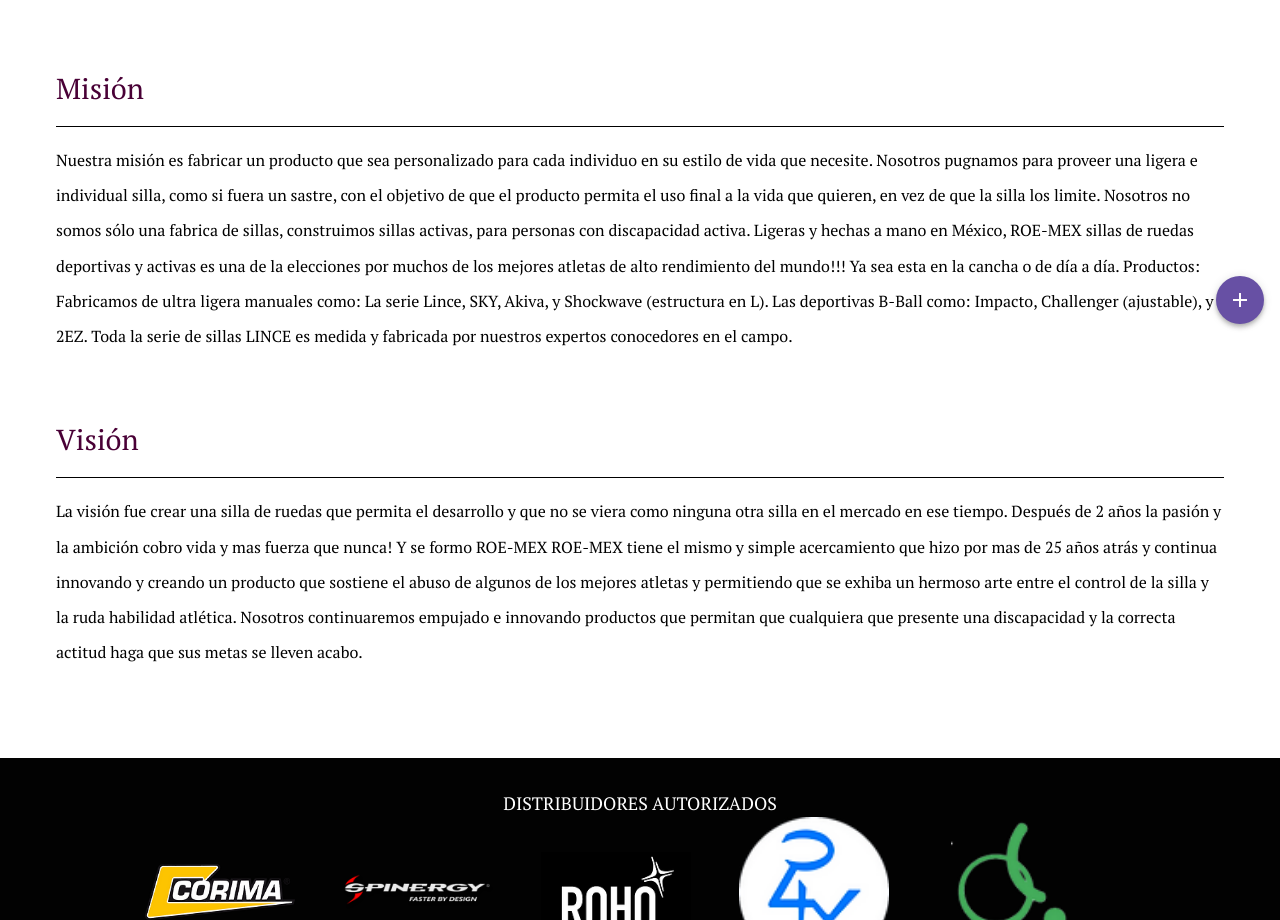
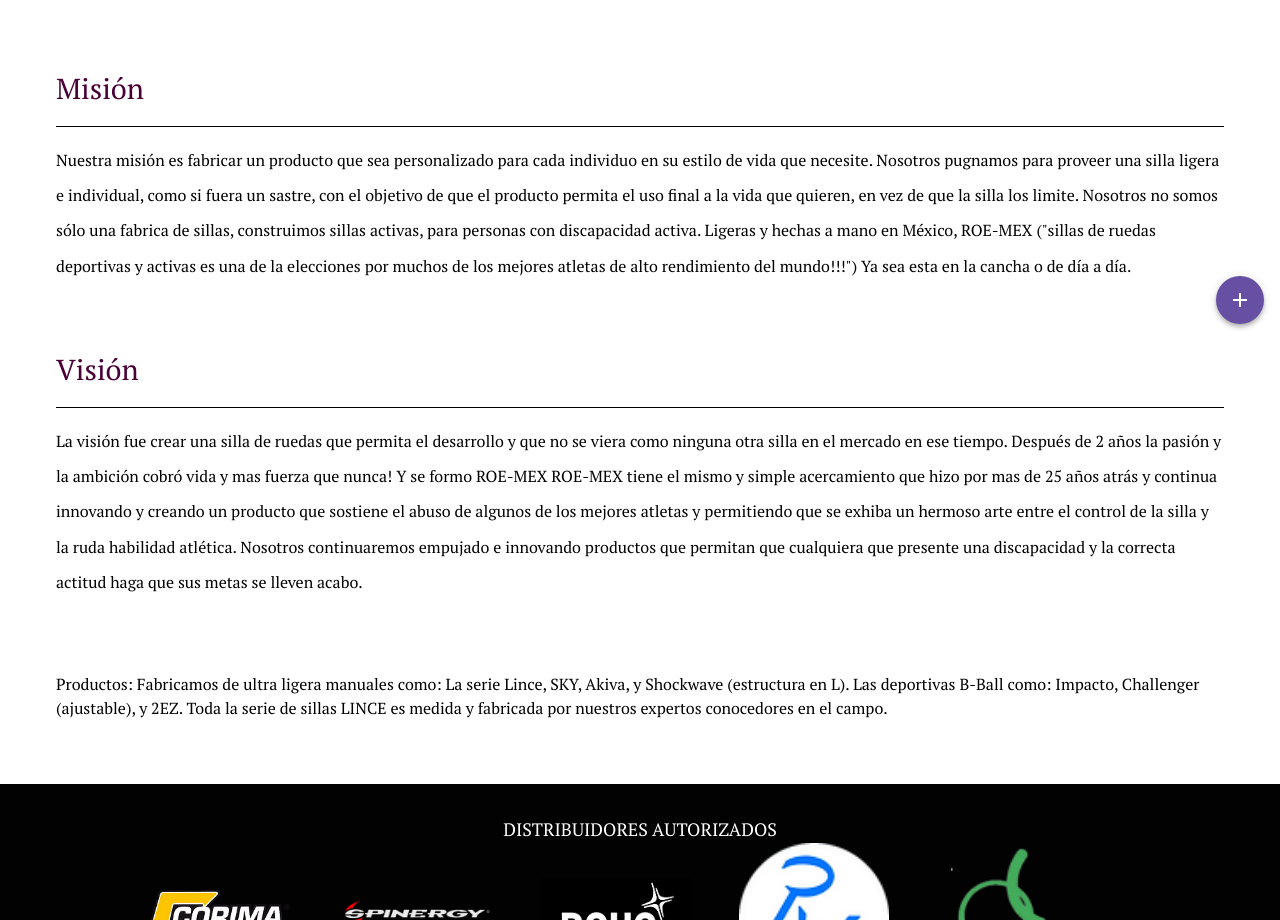
Before and after one commit to vegavLuis/linceWebFront, a Vue app: page /quienes-somos in a window 1280 px wide. Shown: the part 460-1380 px from the top of the page. Built offline with nearby package versions, Linux system fonts and the light colour scheme; a web font is replaced by a local one.

Commit message:
se corrigen errores

```diff
--- a/src/stores/quienesSomos/app.js
+++ b/src/stores/quienesSomos/app.js
@@ -13,18 +13,17 @@
       titulo: 'Misión',
       texto: `Nuestra misión es fabricar un producto que sea personalizado para cada individuo en su estilo de vida que necesite.
 
-      Nosotros pugnamos para proveer una ligera e individual silla, como si fuera un sastre, con el objetivo de que el producto permita el uso final a la vida que quieren, en vez de que la silla los limite.
+      Nosotros pugnamos para proveer una silla ligera e individual, como si fuera un sastre, con el objetivo de que el producto permita el uso final a la vida que quieren, en vez de que la silla los limite.
 
       Nosotros no somos sólo una fabrica de sillas, construimos sillas activas, para personas con discapacidad activa.
 
-      Ligeras y hechas a mano en México, ROE-MEX sillas de ruedas deportivas y activas es una de la elecciones por muchos de los mejores atletas de alto rendimiento del mundo!!! Ya sea esta en la cancha o de día a día.
+      Ligeras y hechas a mano en México, ROE-MEX ("sillas de ruedas deportivas y activas es una de la elecciones por muchos de los mejores atletas de alto rendimiento del mundo!!!") Ya sea esta en la cancha o de día a día.
 
-      Productos: Fabricamos de ultra ligera manuales como: La serie Lince, SKY, Akiva, y Shockwave (estructura en L). Las deportivas B-Ball como: Impacto, Challenger (ajustable), y 2EZ. Toda la serie de sillas LINCE es medida y fabricada por nuestros expertos conocedores en el campo.
           `
     },
     {
       titulo: 'Visión',
-      texto: `La visión fue crear una silla de ruedas que permita el desarrollo y que no se viera como ninguna otra silla en el mercado en ese tiempo. Después de 2 años la pasión y la ambición cobro vida y mas fuerza que nunca! Y se formo ROE-MEX
+      texto: `La visión fue crear una silla de ruedas que permita el desarrollo y que no se viera como ninguna otra silla en el mercado en ese tiempo. Después de 2 años la pasión y la ambición cobró vida y mas fuerza que nunca! Y se formo ROE-MEX
 
         ROE-MEX tiene el mismo y simple acercamiento que hizo por mas de 25 años atrás y continua innovando y creando un producto que sostiene el abuso de algunos de los mejores atletas y permitiendo que se exhiba un hermoso arte entre el control de la silla y la ruda habilidad atlética.
 
--- a/src/views/QuienesSomos.vue
+++ b/src/views/QuienesSomos.vue
@@ -23,6 +23,15 @@
       <v-divider :thickness="1" color="black" class="border-opacity-100"></v-divider>
       <p class="pt-4 parrafo">{{ item.texto }}</p>
     </v-card>
+    <div class="pt-8">
+      <!-- <v-divider :thickness="1" color="black" class="border-opacity-100"></v-divider> -->
+      <p class="pt-4">
+        Productos: Fabricamos de ultra ligera manuales como: La serie Lince, SKY, Akiva, y Shockwave
+        (estructura en L). Las deportivas B-Ball como: Impacto, Challenger (ajustable), y 2EZ. Toda
+        la serie de sillas LINCE es medida y fabricada por nuestros expertos conocedores en el
+        campo.
+      </p>
+    </div>
   </v-container>
 </template>
 <style scoped>
```
